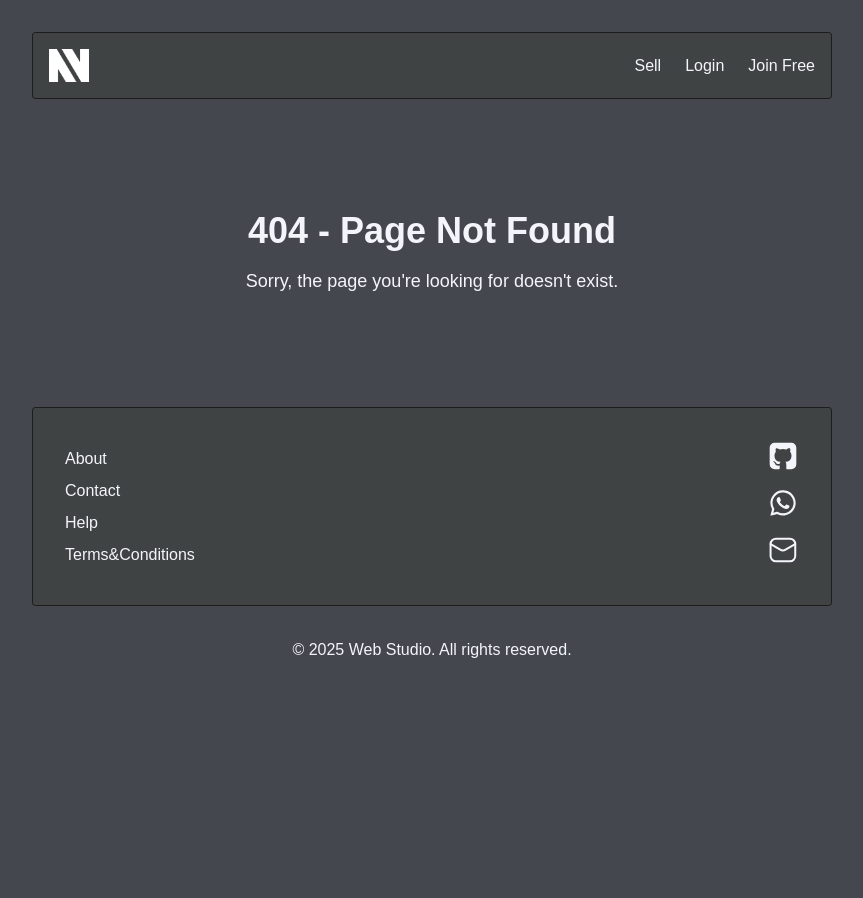
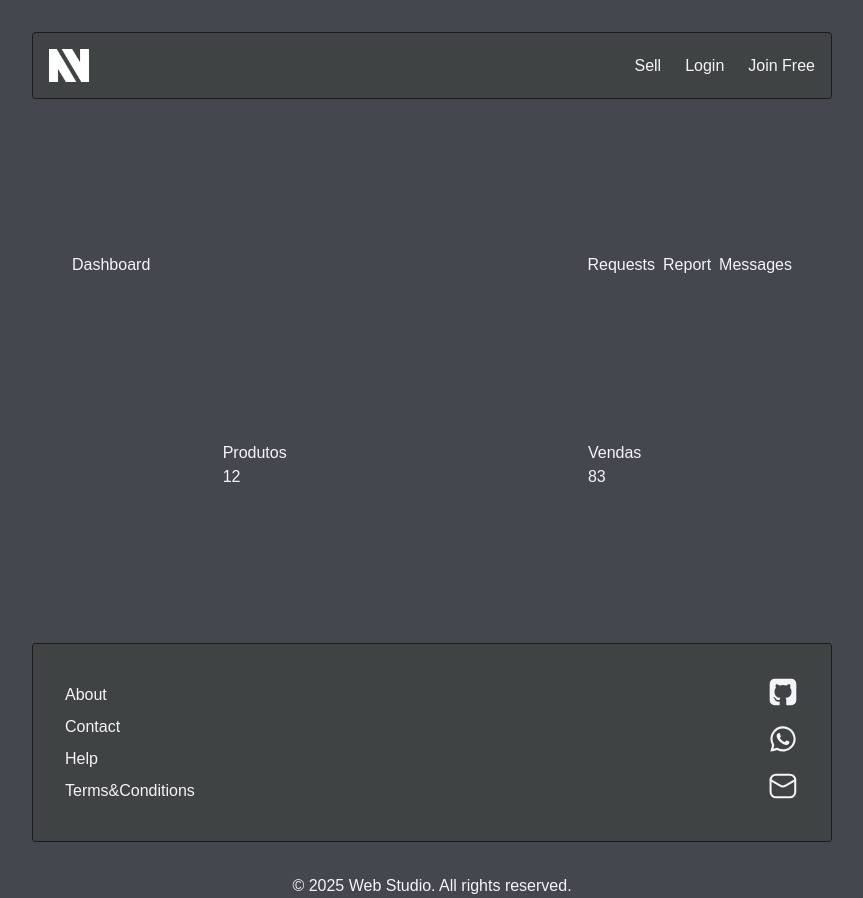
Before and after one commit to ArcidesFerrao/digital-marketplace, a Next.js app: page /admin in a window 1280 px wide. Before the commit this address had no page. Shown: the whole page, without its empty margins (208-1071 px from the left). Before the commit the page ends 800 px from the top, so only its background shows below. Built offline with nearby package versions, Linux system fonts and the light colour scheme; a web font is replaced by a local one.

Commit message:
admin page

```diff
--- /dev/null
+++ b/src/app/admin/message/page.tsx
@@ -0,0 +1,9 @@
+import React from "react";
+
+export default function MessagesPage() {
+  return (
+    <main>
+      <h2>Messages</h2>
+    </main>
+  );
+}
--- /dev/null
+++ b/src/app/admin/page.tsx
@@ -0,0 +1,27 @@
+import Link from "next/link";
+import React from "react";
+
+export default function AdminPage() {
+  return (
+    <main className="admin-section p-10 flex flex-col justify-around">
+      <section className="dash-header flex justify-between">
+        <h2>Dashboard</h2>
+        <div className="flex gap-2">
+          <Link href="/">Requests</Link>
+          <Link href="/">Report</Link>
+          <Link href="/admin/message">Messages</Link>
+        </div>
+      </section>
+      <section className="flex justify-around">
+        <div className="dash-card">
+          <h3>Produtos</h3>
+          <p>12</p>
+        </div>
+        <div className="dash-card">
+          <h3>Vendas</h3>
+          <p>83</p>
+        </div>
+      </section>
+    </main>
+  );
+}
```
